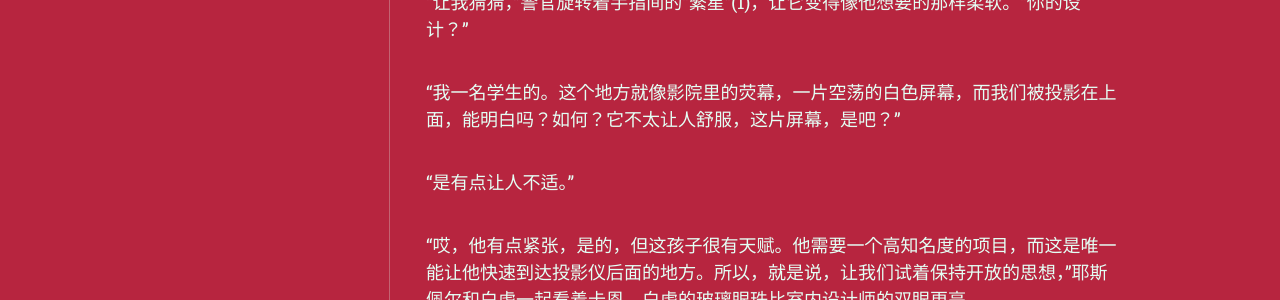
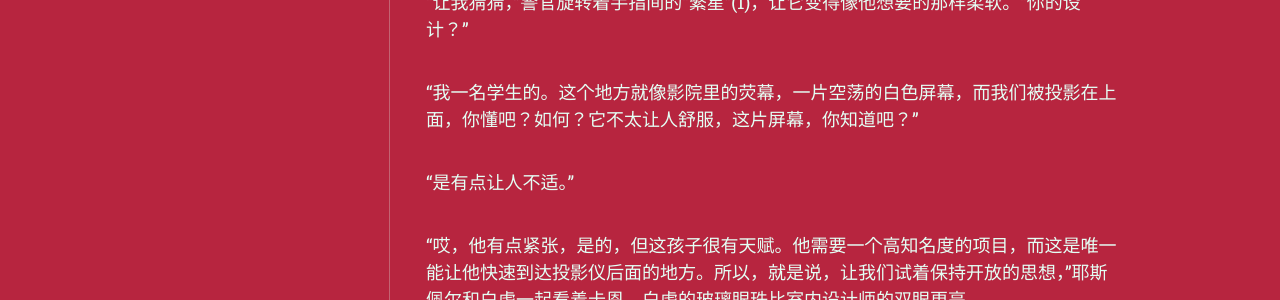
Before and after one commit to scatterdclouds/scatterdclouds.github.io, a Jekyll site: the page built from _posts/2023-08-24-vitkunhird.md, in a window 1280 px wide. Shown: the part 643-943 px from the top of the page. Built offline with Jekyll 4.4.1, drawn with Linux system fonts in a browser that asks for light colours; nearby versions of some CDN libraries; some web fonts are replaced; comment, search, counter and statistics services are not loaded.

Commit message:
Update 2023-08-24-vitkunhird.md

```diff
--- a/_posts/2023-08-24-vitkunhird.md
+++ b/_posts/2023-08-24-vitkunhird.md
@@ -13,7 +13,7 @@ Extract from "4. Vitkun Hird" from *Sacred and Terrible Air* by Robert Kurvitz
 
 “让我猜猜，”警官旋转着手指间的“繁星”(1)，让它变得像他想要的那样柔软。“你的设计？”
 
-“我一名学生的。这个地方就像影院里的荧幕，一片空荡的白色屏幕，而我们被投影在上面，能明白吗？如何？它不太让人舒服，这片屏幕，是吧？”
+“我一名学生的。这个地方就像影院里的荧幕，一片空荡的白色屏幕，而我们被投影在上面，你懂吧？如何？它不太让人舒服，这片屏幕，你知道吧？”
 
 “是有点让人不适。”
 
```
